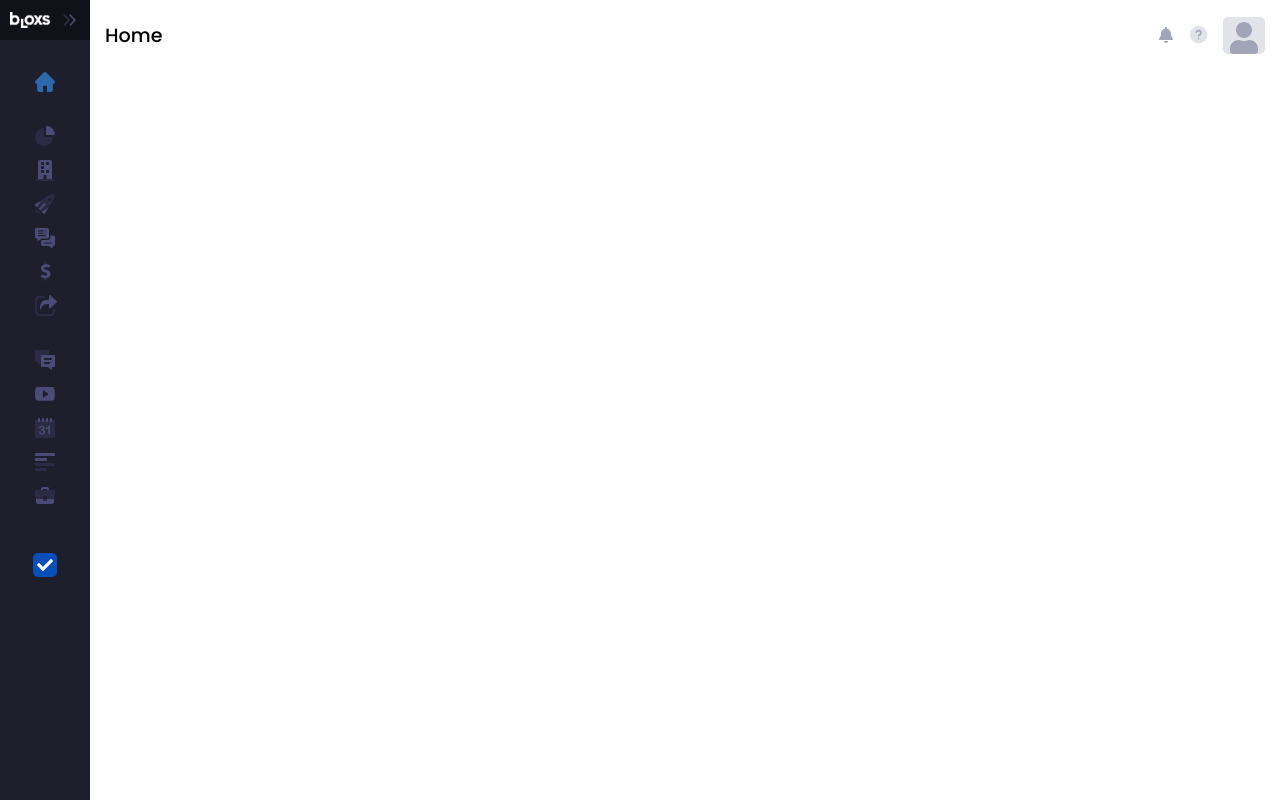
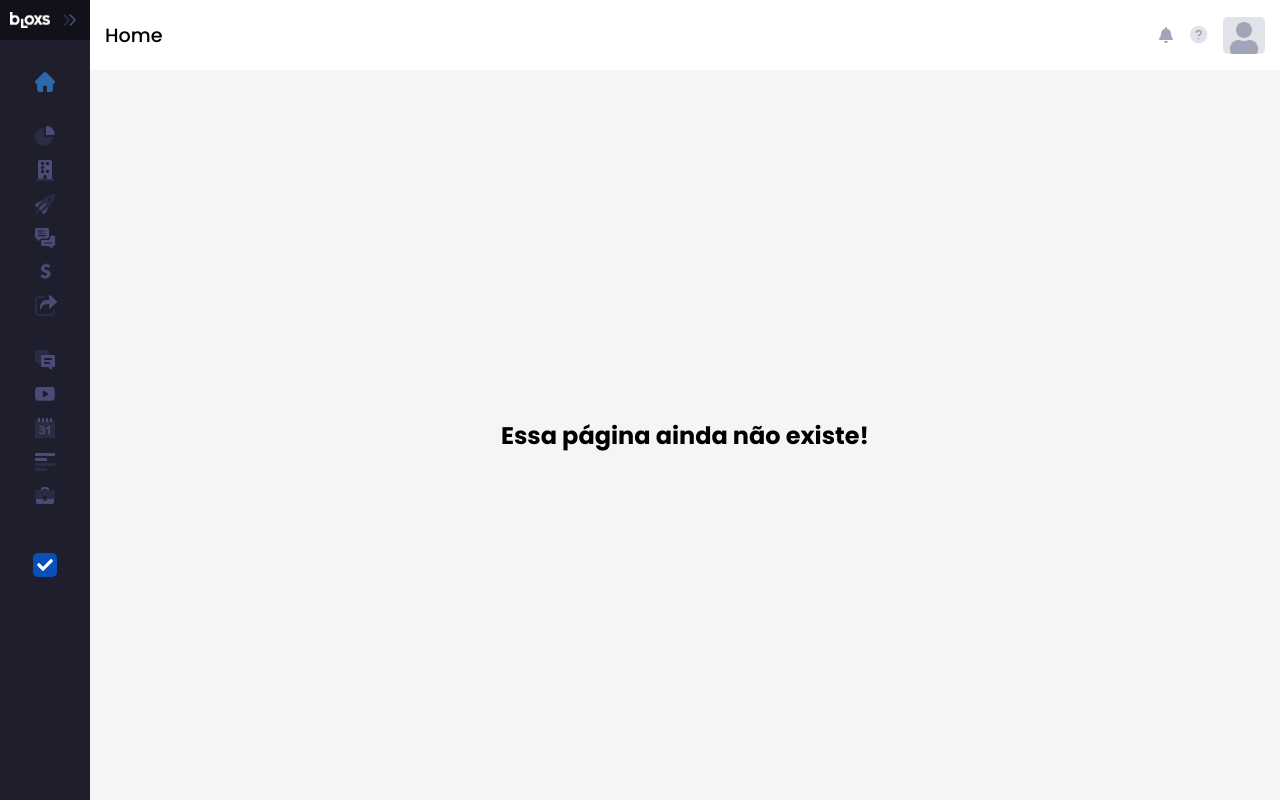
Before and after one commit to antigo-icaroteles/frontend-bloxs-challenge, a React (Create React App) app: page / in a window 1280 px wide. Built offline with nearby package versions, Linux system fonts and the light colour scheme.

Commit message:
feat(pages): :sparkles: edit NotFoundPage

```diff
--- a/src/pages/NotFound/index.jsx
+++ b/src/pages/NotFound/index.jsx
@@ -7,6 +7,10 @@ const NotFoundPage = ({ namepage }) => {
   return (
     <NotFoundContainer menuIsExpanded={menuIsExpanded}>
       <Header namepage={namepage} />
+
+      <main className="main">
+        <h2 className="main--title">Essa página ainda não existe!</h2>
+      </main>
     </NotFoundContainer>
   );
 };
--- a/src/pages/NotFound/style.js
+++ b/src/pages/NotFound/style.js
@@ -3,9 +3,48 @@ import styled from "styled-components";
 export const NotFoundContainer = styled.div`
   width: 100%;
   transition: all ease 0.5s;
+  background-color: var(--bg-primary-color);
+
+  height: 100%;
+  overflow-y: auto;
+  padding-bottom: 25px;
+
+  display: flex;
+  flex-direction: column;
+  justify-content: flex-start;
+  align-items: center;
+  gap: 30px;
+
   @media (min-width: 600px) {
     margin-left: ${(props) => (props.menuIsExpanded ? "360px" : " 90px")};
     width: ${(props) =>
       props.menuIsExpanded ? "calc(100% - 360px)" : "calc(100% - 90px)"};
   }
+
+  .main {
+    margin-top: 95px;
+
+    width: calc(100% - 30px);
+    height: calc(100% - 70px);
+    @media (min-width: 600px) {
+      width: calc(100% - 60px);
+    }
+    max-width: 970px;
+    border-radius: 5px;
+    padding: 15px;
+
+    display: flex;
+    justify-content: center;
+    align-items: center;
+  }
+
+  .main--title {
+    font-size: 1rem;
+    font-weight: bold;
+    text-align: center;
+
+    @media (min-width: 600px) {
+      font-size: 1.5rem;
+    }
+  }
 `;
```
